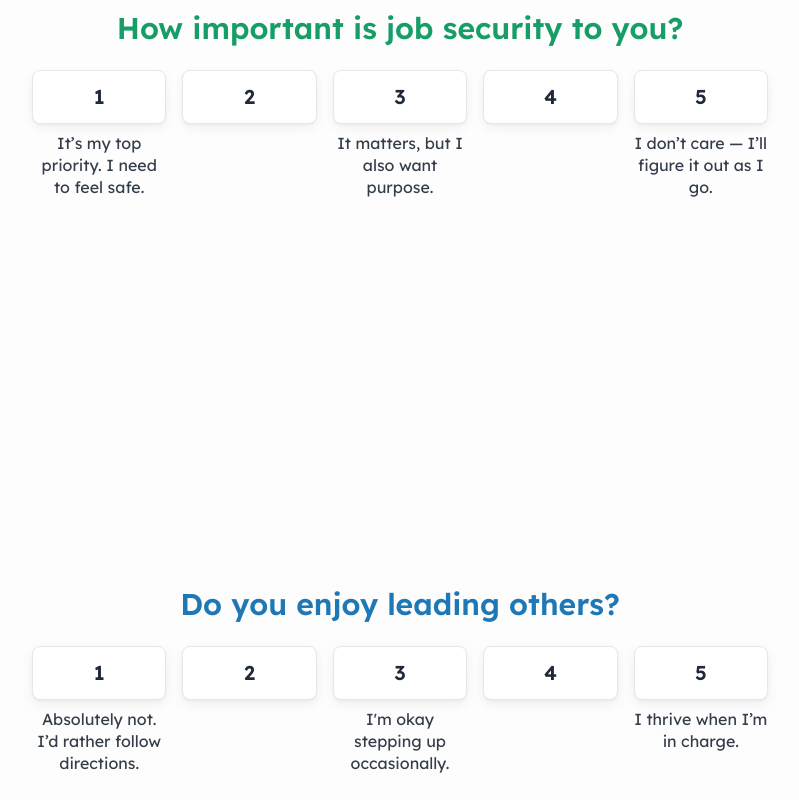
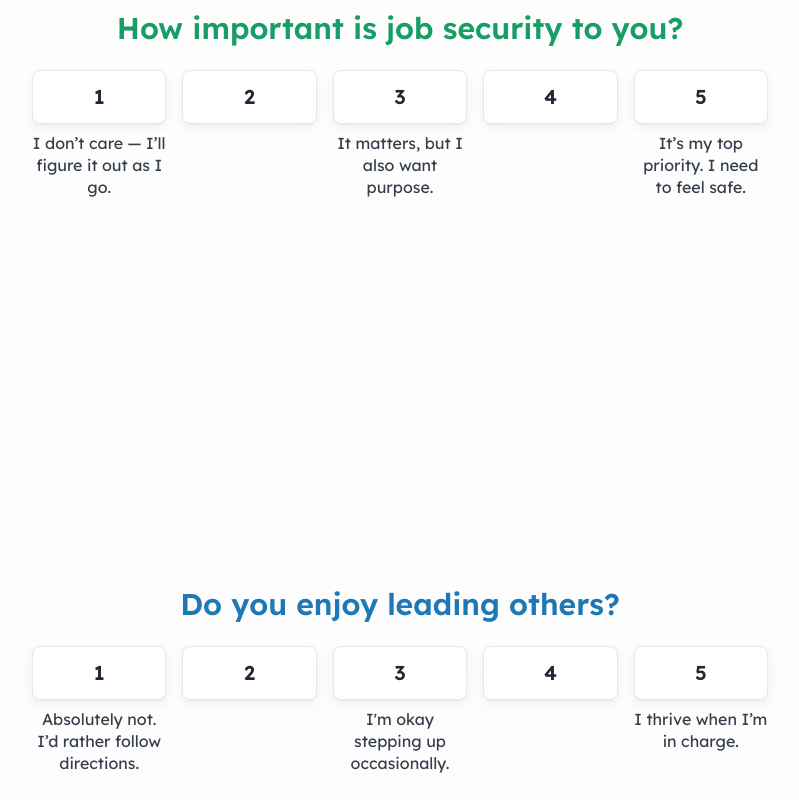
Before and after one commit to nero-tulip/career-compass, a Next.js app in the folder careerwise/: page /macro in a window 1280 px wide. Shown: the part 1500-2300 px from the top of the page, without its empty margins (240-1039 px from the left). Built offline with nearby package versions, Linux system fonts and the light colour scheme; no server answers; sample sign-in values are in the browser's storage.

Commit message:
next button ui fix on macro quiz

```diff
--- a/careerwise/src/app/data/macroQuestions.json
+++ b/careerwise/src/app/data/macroQuestions.json
@@ -28,11 +28,11 @@
       "text": "How important is job security to you?",
       "dimension": "jobSecurity",
       "scale": [
-        "It’s my top priority. I need to feel safe.",
+        "I don’t care — I’ll figure it out as I go.",
         "Very important, but I can tolerate mild risk.",
         "It matters, but I also want purpose.",
         "I’d trade some security for meaning or freedom.",
-        "I don’t care — I’ll figure it out as I go."
+        "It’s my top priority. I need to feel safe."
       ]
     },
     {
--- a/careerwise/src/app/macro/page.tsx
+++ b/careerwise/src/app/macro/page.tsx
@@ -56,7 +56,7 @@ export default function MacroPage() {
         );
       })}
       <div className="flex justify-end mt-8">
-        <button onClick={onNext} disabled={!allAnswered} className="btn-primary disabled:opacity-50">Next</button>
+        <button onClick={onNext} disabled={!allAnswered} className="btn btn-primary disabled:opacity-50">Next</button>
       </div>
     </div>
   );
```
